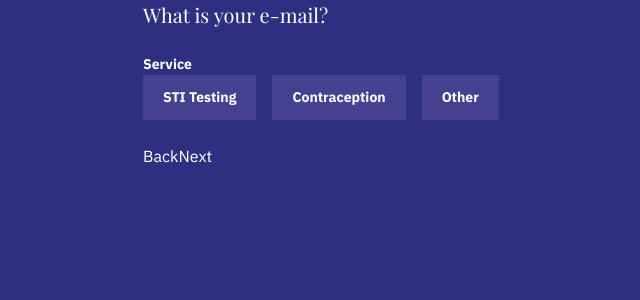
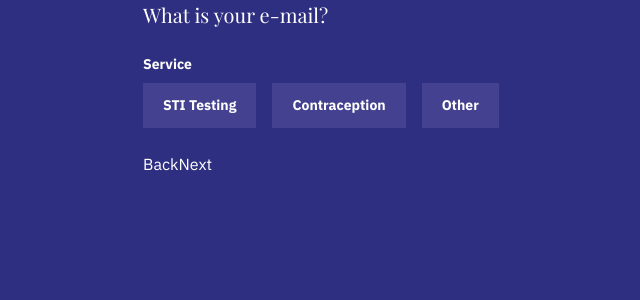
Before and after one commit to andrewhickey/sh24-order-journey, a React app: page /service in a window 1280 px wide. Shown: the top 300 px of the page, without its empty margins (161-801 px from the left). Built offline with nearby package versions, Linux system fonts and the light colour scheme; a web font is replaced by a local one.

Commit message:
style: adds some margin on select field

```diff
--- a/src/components/SelectField/SelectField.tsx
+++ b/src/components/SelectField/SelectField.tsx
@@ -21,7 +21,7 @@
     <div className="mb-6">
       <div className="text-sm font-bold">
         {label}
-        <div className="flex space-x-4">
+        <div className="flex space-x-4 mt-2">
           {options.map((option) => (
             <button
               type="button"
```
